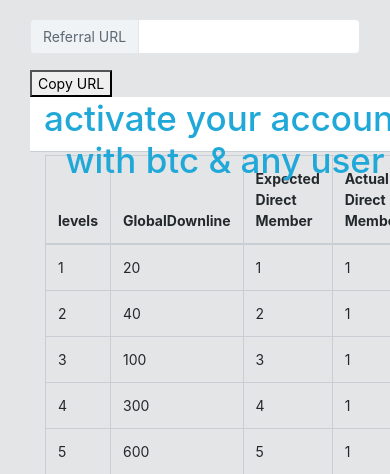
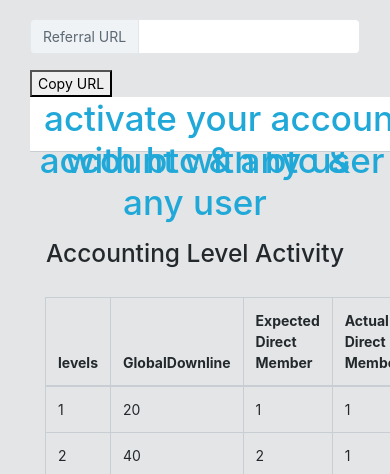
Before and after one commit to partha-sharothi/charity7, a Django app: template charity/member/templates/index_dash.html in a window 390 px wide. Shown: the part 672-1146 px from the top of the page. Run offline with Django 3.2, Linux system fonts and the light colour scheme; the template is opened without the code that fills it, so the values that code supplies are empty; some libraries are stand-ins or nearby versions.

Commit message:
btc activatibation link shown in mobile view ,customising index_base.html

```diff
--- a/charity/member/templates/index_dash.html
+++ b/charity/member/templates/index_dash.html
@@ -131,6 +131,8 @@
   <h1><p align="center"><a href="{% url 'member:rendaring' %}">activate your account with btc & any user</a></p></h1>
 
 </header>
+<h1 class="d-lg-none d-md-none d-xl-none"><p align="center"><a href="{% url 'member:rendaring' %}">activate your account with btc & any user</a></p></h1>
+
 
       {% if user.userprofileinfo.btc_activation %}
 
@@ -138,12 +140,13 @@
               <h1><p align="center">activate your account with user</p></h1>
 
             </header>
+            <h1 class="d-lg-none d-md-none d-xl-none"><p align="center">activate your account with user</p></h1>
       {% elif user.userprofileinfo.user_activation %}
           <header class="app-header navbar">
               <h1><p align="center"><a href="{% url 'member:rendaring' %}">activate your account with btc</a></p></h1>
 
           </header>
-
+          <h1 class="d-lg-none d-md-none d-xl-none" ><p align="center"><a href="{% url 'member:rendaring' %}">activate your account with btc</a></p></h1>
       {% endif %}
 
 
```
